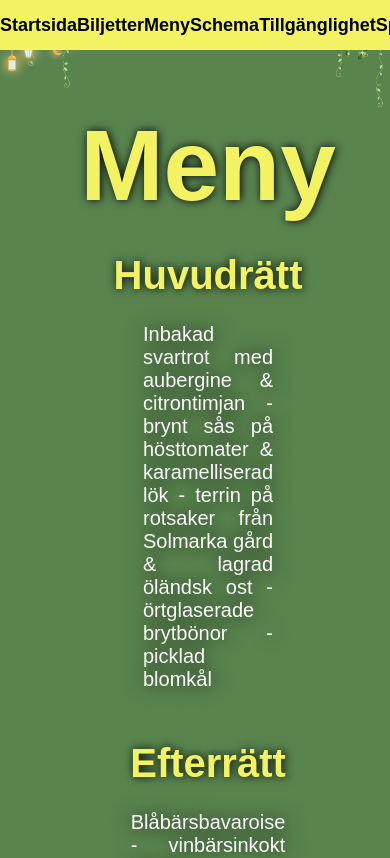
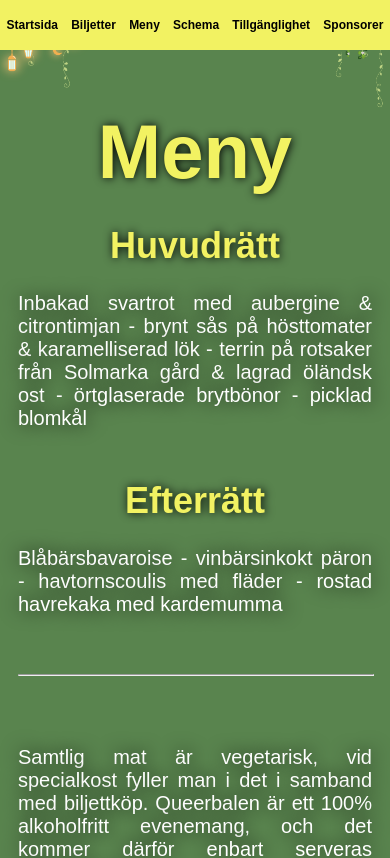
Before and after one commit to aarenb/queerbal-website, a React (Vite) app: page /menu in a window 390 px wide. Shown: the top 858 px of the page. Built offline with nearby package versions, Linux system fonts and the light colour scheme.

Commit message:
Make look ok on mobile

```diff
--- a/src/App.css
+++ b/src/App.css
@@ -46,3 +46,19 @@ p {
   text-shadow: rgb(0, 0, 0) 1px 0 20px;
   text-align: justify;
 }
+
+@media (max-width: 900px) {
+ #main {
+  margin-left: 10px;
+  margin-right: 10px;
+ }
+
+ h1 {
+  font-size: 76px;
+  text-align: center;
+ }
+
+ h2 {
+  font-size: 36px;
+ }
+}
--- a/src/components/Navigation/Navigation.css
+++ b/src/components/Navigation/Navigation.css
@@ -22,3 +22,9 @@ nav a {
 nav a:hover {
   color: rgb(0, 79, 30);
 }
+
+@media (max-width: 900px) {
+  nav a {
+    font-size: 12px;
+  }
+}
```
